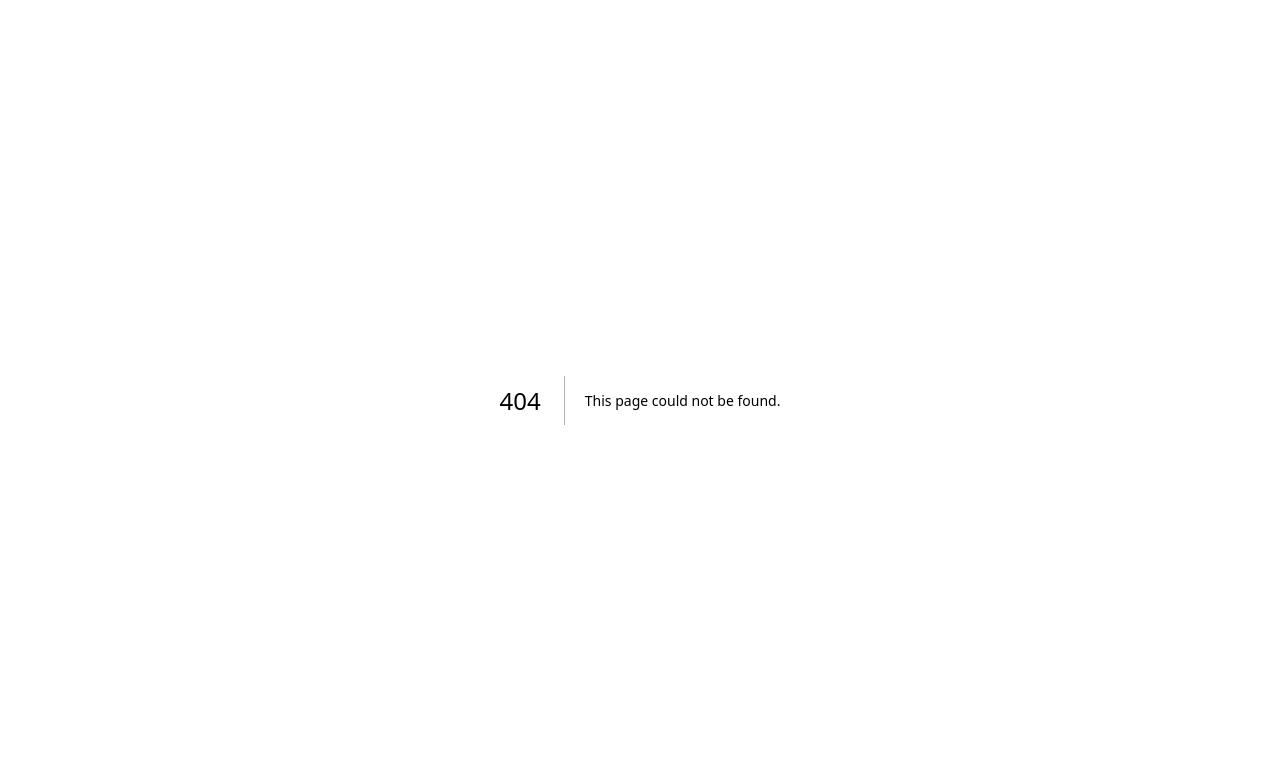
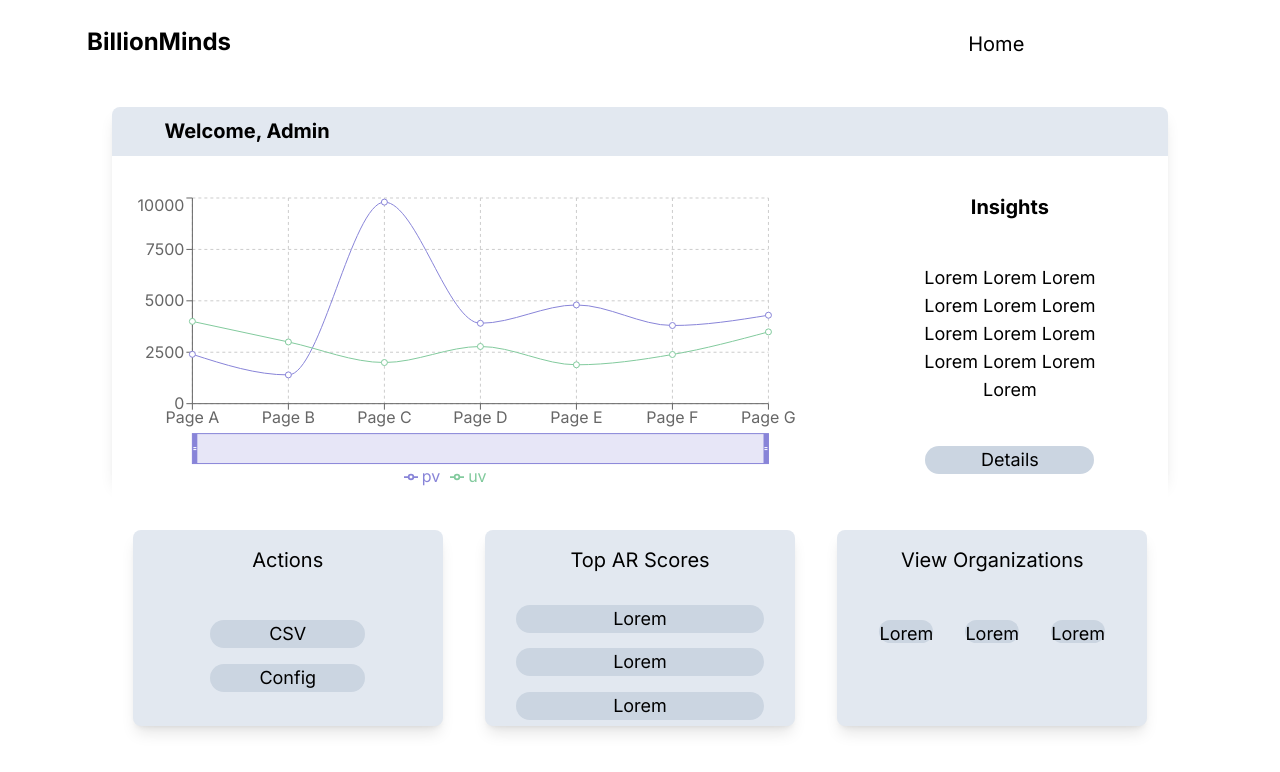
Before and after one commit to dy-ma/BillionMinds-Dash, a Next.js app: page /admin in a window 1280 px wide. Before the commit this address had no page. Shown: the top 772 px of the page. Built offline with nearby package versions, Linux system fonts and the light colour scheme.

Commit message:
created lofi admin dash

```diff
--- /dev/null
+++ b/app/admin/page.tsx
@@ -0,0 +1,114 @@
+'use client'
+import React, { useState, useEffect } from 'react';
+import { ResponsiveContainer, LineChart, Bar, Brush, XAxis,
+    YAxis, CartesianGrid, Tooltip, Line, Legend} from 'recharts';
+
+export default function Dash() {
+
+    const data = [
+        {
+          "name": "Page A",
+          "uv": 4000,
+          "pv": 2400,
+          "amt": 2400
+        },
+        {
+          "name": "Page B",
+          "uv": 3000,
+          "pv": 1398,
+          "amt": 2210
+        },
+        {
+          "name": "Page C",
+          "uv": 2000,
+          "pv": 9800,
+          "amt": 2290
+        },
+        {
+          "name": "Page D",
+          "uv": 2780,
+          "pv": 3908,
+          "amt": 2000
+        },
+        {
+          "name": "Page E",
+          "uv": 1890,
+          "pv": 4800,
+          "amt": 2181
+        },
+        {
+          "name": "Page F",
+          "uv": 2390,
+          "pv": 3800,
+          "amt": 2500
+        },
+        {
+          "name": "Page G",
+          "uv": 3490,
+          "pv": 4300,
+          "amt": 2100
+        }
+      ]
+
+
+    return (
+    <div className='flex flex-col h-screen bg-white px-[2%] py-[2%]'>
+        <div className="flex flex-row h-[5%] mb-[2%]">
+            <div className="flex items-end text-black text-2xl ml-[5%] mr-[60%] font-bold">BillionMinds</div>
+            <div className='flex text-black text-xl mr-10 items-end'> Home </div>
+        </div>
+
+        <div className='mx-[7%] bg-slate-200 h-[50%] my-[2%] flex flex-col shadow-lg rounded-lg'>
+            <div className='flex items-center text-black text-xl py-[1%] ml-[5%] font-bold'>Welcome, Admin</div>
+            <div className='flex flex-row items-center bg-white h-full'>
+                <ResponsiveContainer width="65%" height="80%">
+                <LineChart data={data}
+                margin={{ top: 5, right: 30, left: 20, bottom: 5 }}>
+                    <CartesianGrid strokeDasharray="3 3" />
+                    <XAxis dataKey="name" />
+                    <YAxis />
+                    <Tooltip />
+                    <Brush dataKey="name" height={30} stroke="#8884d8" />
+                    <Legend />
+                    <Line type="monotone" dataKey="pv" stroke="#8884d8" />
+                    <Line type="monotone" dataKey="uv" stroke="#82ca9d" />
+                </LineChart>
+                </ResponsiveContainer>
+
+                <div className='flex flex-col ml-[10%] h-[80%] w-[20%] my-[10%]'>
+                    <div className='flex text-black justify-center text-xl font-bold'>Insights</div>
+                    <div className='flex text-black justify-center text-center text-lg my-[20%]'>Lorem  Lorem  Lorem  Lorem  Lorem  Lorem  Lorem  Lorem  Lorem  Lorem  Lorem  Lorem  Lorem  </div>
+                    <div className='mx-[10%] flex bg-slate-300 justify-center text-black text-lg rounded-full hover:bg-slate-500 text-center'>Details</div>                </div>
+            </div>
+        </div>
+        <div className='flex flex-row h-[50%] mx-[7%] mt-[2%] text-black justify-center text-xl'>
+            <div className='flex flex-col mx-[2%] items-center bg-slate-200 h-[80%] w-full flex flex-col shadow-lg rounded-lg'>
+                <div className='my-[5%]'>
+                    Actions
+                </div>
+                <div className=' w-[50%] mt-[10%] mb-[5%] flex bg-slate-300 justify-center text-black text-lg rounded-full hover:bg-slate-500 text-center'>CSV</div>
+                <div className=' w-[50%] mb-[5%] flex bg-slate-300 justify-center text-black text-lg rounded-full hover:bg-slate-500 text-center'>Config</div>
+            </div>
+            <div className='flex flex-col mx-[2%] items-center bg-slate-200 h-[80%] w-full flex flex-col shadow-lg rounded-lg'>
+                <div className='my-[5%]'>
+                    Top AR Scores
+                </div>
+                <div className=' w-[80%] mt-[5%] mb-[5%] flex bg-slate-300 justify-center text-black text-lg rounded-full hover:bg-slate-500 text-center '>Lorem</div>
+                <div className=' w-[80%] mb-[5%] flex bg-slate-300 justify-center text-black text-lg rounded-full hover:bg-slate-500 text-center '>Lorem</div>
+                <div className=' w-[80%] mb-[5%] flex bg-slate-300 justify-center text-black text-lg rounded-full hover:bg-slate-500 text-center '>Lorem</div>
+            </div>
+            <div className='flex flex-col mx-[2%] items-center bg-slate-200 h-[80%] w-full flex flex-col shadow-lg rounded-lg'>
+                <div className='my-[5%]'>
+                    View Organizations
+                </div>
+                <div className='flex flex-row justify-center mt-[10%] mb-[5%]'>
+                    <div className=' w-full h-[80%] mx-[10%] flex bg-slate-300 justify-center text-black text-lg rounded-full hover:bg-slate-500 text-center'>Lorem</div>
+                    <div className=' w-full h-[80%] mx-[10%] flex bg-slate-300 justify-center text-black text-lg rounded-full hover:bg-slate-500 text-center'>Lorem</div>
+                    <div className=' w-full h-[80%] mx-[10%] flex bg-slate-300 justify-center text-black text-lg rounded-full hover:bg-slate-500 text-center'>Lorem</div>
+                </div>
+
+            </div>
+        </div>
+    </div>
+    )
+}
```
Also changed, not shown: package.json (+5 -4 lines), 1 other file (tests, documents, lock files or other folders).
